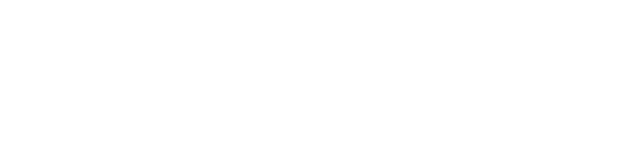
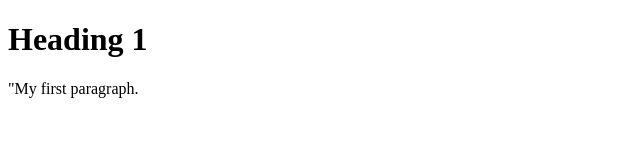
Before and after one commit to SirM00se/SirM00se.github.io, a plain HTML site: page index.htm in a window 1280 px wide. Shown: the whole page, without its empty margins (0-640 px from the left). Drawn offline with Linux system fonts and the light colour scheme.

Commit message:
Update index.htm

```diff
--- a/index.htm
+++ b/index.htm
@@ -1,14 +1,15 @@
 
 <!DOCTYPE html>
-<html>
+<html lang = "en">
 <head>
-<title> SirM00se's Personal Blog <title>
-<head>
+<title> SirM00se's Personal Blog </title>
+</head>
+
 <body>
 
 <h1> Heading 1 </h1>
 
-<p>My first paragraph.</p>
+<p> "My first paragraph.</p>
 
 </body>
 </html>
```
